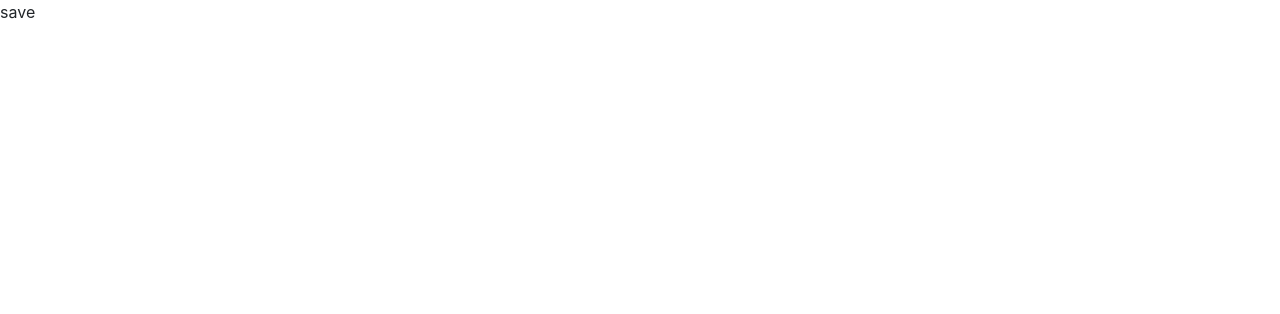
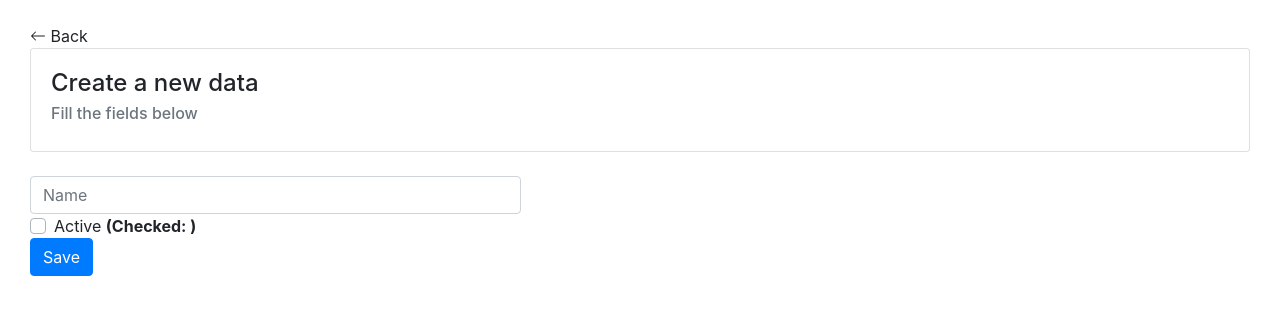
Before and after one commit to fssromulo/crud-with-nuxt, a Nuxt app: page /crud/save in a window 1280 px wide. Shown: the top 314 px of the page. Built offline with nearby package versions, Linux system fonts and the light colour scheme.

Commit message:
Create a new data with the post API, created a form component and added a overlay layer

```diff
--- /dev/null
+++ b/components/Form.vue
@@ -0,0 +1,102 @@
+<template>
+    <b-container fluid>
+
+        <br />
+        <BackButton />
+
+        <b-card :title="title" sub-title="Fill the fields below"></b-card>
+        <br />
+        <div>
+            <b-form>
+                <b-row>
+                    <b-col col sm="5">
+                        <label class="sr-only" for="inline-form-input-name">Name</label>
+                        <b-form-input :disabled="isLoading" v-model="user.name" id="inline-form-input-name"
+                            class="mb-2 mr-sm-2 mb-sm-0" placeholder="Name"></b-form-input>
+                    </b-col>
+                </b-row>
+                <b-row>
+                    <b-col col sm="5">
+                        <b-form-checkbox :disabled="isLoading" v-model="user.active" name="check-button">
+                            Active <b>(Checked: {{ user.active }})</b>
+                        </b-form-checkbox>
+                    </b-col>
+                </b-row>
+                <b-row>
+                    <b-col col sm="5">
+                        <b-button :disabled="isLoading" type="button" @click="onSubmit" variant="primary">Save</b-button>
+                    </b-col>
+                </b-row>
+            </b-form>
+        </div>
+    </b-container>
+</template>
+
+<script>
+import getAxios from '@/axios-config/index';
+export default {
+    name: 'Update',
+    props: {
+        userId: {
+            type: Number,
+            default: 0,
+            required: false
+        },
+    },
+    data() {
+        return {
+            user: {},
+            isLoading: true,
+        }
+    },
+    computed: {
+        title() {
+            return !!this.userId ? `Editing data with id: ${this.userId}` : 'Create a new data'
+        }
+    },
+    methods: {
+
+        async onSubmit() {
+            try {
+                this.isLoading = true;
+
+                const objBody = {
+                    "name": this.user.name,
+                    "active": this.user.active ? 1 : 0
+                }
+
+                const shouldUpdateIfHasValidId = !!this.userId;
+
+                if (shouldUpdateIfHasValidId) {
+                    await getAxios().put(`/house_rules/${this.userId}`, { "house_rules": objBody });
+                } else {
+                    await getAxios().post(`/house_rules/`, { "house_rules": objBody });
+                }
+
+                this.$router.push('/crud');
+                this.isLoading = false;
+            } catch (error) {
+                console.error(error)
+                this.isLoading = false;
+            }
+        },
+
+        async loadUser() {
+            this.isLoading = true;
+            const responseToken = await getAxios().get(`/house_rules/${this.userId}`);
+            this.user = responseToken.data.data;
+            this.user.active = this.user.active ? true : false;
+            this.isLoading = false;
+        }
+
+    },
+    async mounted() {
+        console.log('-->', this.userId);
+        if (!!this.userId) {
+            await this.loadUser();
+        } else {
+            this.isLoading = false;
+        }
+    }
+}
+</script>
--- a/pages/crud/index.vue
+++ b/pages/crud/index.vue
@@ -3,7 +3,13 @@
         <br />
         <BackButton />
         <br />
-        <b-card title="This is the CRUD index..." sub-title="Below you can see some user data:"></b-card>
+        <b-card title="This is the CRUD index..." sub-title="Below you can see some user data:">
+            <nuxt-link to="crud/save">
+                <b-button size="sm" variant="success"> <b-icon icon="plus" aria-label="Save"></b-icon>
+                    Create a new data here!
+                </b-button>
+            </nuxt-link>
+        </b-card>
         <br />
 
         <b-table striped hover :busy="isLoading" :items="items" :fields="fields">
@@ -13,11 +19,7 @@
                 </b>
             </template>
             <template #cell(actions)="row">
-                <nuxt-link to="crud/save">
-                    <b-button size="sm" variant="success"> <b-icon icon="save-fill" aria-label="Save"></b-icon>
-                        Save
-                    </b-button>
-                </nuxt-link>
+
 
                 <nuxt-link :to="`crud/update/${row.item.id}`">
                     <b-button size="sm" variant="warning">
--- a/pages/crud/save.vue
+++ b/pages/crud/save.vue
@@ -1,11 +1,14 @@
 <template>
-    <div>
-        save
-    </div>
+    <b-container fluid>
+        <Form></Form>
+    </b-container>
 </template>
 
 <script>
+import Form from '~/components/Form.vue';
+
 export default {
-    name: 'SaveCrud'
+    name: "SaveCrud",
+    components: { Form }
 }
 </script>
--- a/pages/crud/update/_id.vue
+++ b/pages/crud/update/_id.vue
@@ -1,89 +1,18 @@
 <template>
     <b-container fluid>
-
-        <br />
-        <BackButton />
-
-        <b-card :title="`Editing data with id: ${userId}`" sub-title="See the data below"></b-card>
-        <br />
-
-        <div>
-            <b-form>
-                <b-row>
-                    <b-col col sm="5">
-                        <label class="sr-only" for="inline-form-input-name">Name</label>
-                        <b-form-input :disabled="isLoading" v-model="user.name" id="inline-form-input-name"
-                            class="mb-2 mr-sm-2 mb-sm-0" placeholder="Name"></b-form-input>
-                    </b-col>
-                </b-row>
-                <b-row>
-                    <b-col col sm="5">
-
-                        <b-form-checkbox :disabled="isLoading" v-model="user.active" name="check-button">
-                            Active <b>(Checked: {{ user.active }})</b>
-                        </b-form-checkbox>
-                    </b-col>
-                </b-row>
-                <b-row>
-                    <b-col col sm="5">
-                        <b-button :disabled="isLoading" type="button" @click="onSubmit" variant="primary">Save</b-button>
-                    </b-col>
-                </b-row>
-            </b-form>
-        </div>
+        <Form :userId="userId"></Form>
     </b-container>
 </template>
 
 <script>
-import getAxios from '@/axios-config/index';
+import Form from '~/components/Form.vue';
 export default {
-    name: 'Update',
-    data() {
-        return {
-            user: {},
-            isLoading: true,
-            teste: 1,
+    name: "Update",
+    components: { Form },
+    computed: {
+        userId() {
+            return parseInt(this.$route.params.id);
         }
     },
-    computed: {
-        userId() {
-            return this.$route.params.id
-        }
-    },
-    methods: {
-
-        async onSubmit() {
-            try {
-                this.isLoading = true;
-
-                const objBody = {
-                    "name": this.user.name,
-                    "active": this.user.active ? 1 : 0
-                }
-
-                const responseToken = await getAxios().put(`/house_rules/${this.userId}`, { "house_rules": objBody });
-                this.user = responseToken.data.data;
-                this.$router.push('/crud');
-                this.isLoading = false;
-            } catch (error) {
-                this.isLoading = false;
-            }
-        },
-        async loadUser() {
-
-            this.isLoading = true;
-            const responseToken = await getAxios().get(`/house_rules/${this.userId}`);
-
-            this.user = responseToken.data.data;
-
-            this.user.active = this.user.active ? true : false;
-
-            this.isLoading = false;
-        }
-    },
-    async mounted() {
-        console.log('update ->', this.$route.params.id)
-        await this.loadUser()
-    }
 }
 </script>
--- a/pages/index.vue
+++ b/pages/index.vue
@@ -1,9 +1,16 @@
 <template>
   <b-container fluid>
-    <Welcome v-if="!isLoading" />
-    <h1 v-else>
-      Wait while we started the application...
-    </h1>
+    <b-overlay :show="isLoading" rounded="sm">
+      <Welcome />
+
+      <template #overlay>
+        <div class="text-center">
+          <b-icon icon="stopwatch" font-scale="3" animation="cylon"></b-icon>
+          <p id="cancel-label">Please wait...</p>
+
+        </div>
+      </template>
+    </b-overlay>
   </b-container>
 </template>
 
@@ -22,6 +29,7 @@ export default {
       await getToken();
       this.isLoading = false;
     },
+
   },
   async created() {
     await this.loadToken();
```
